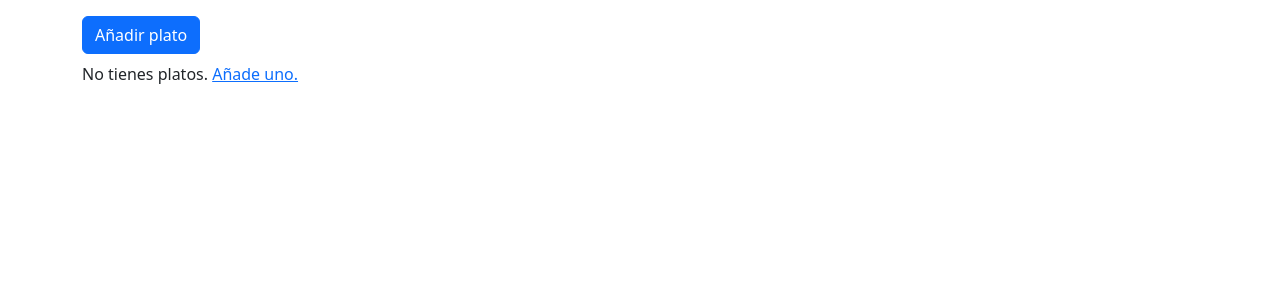
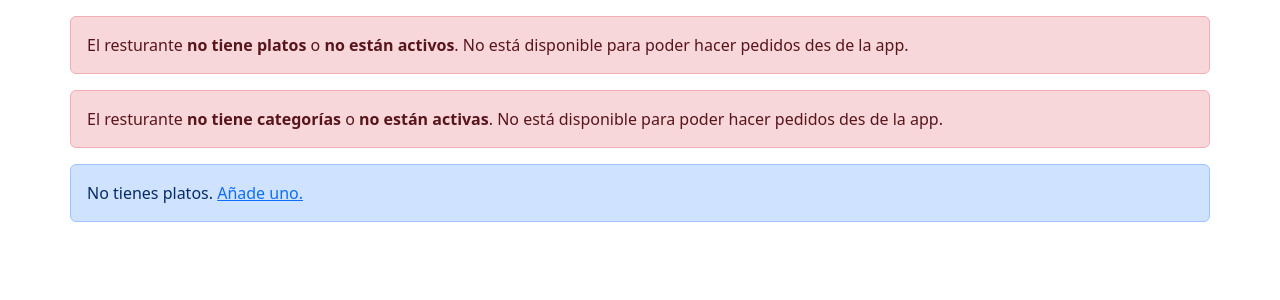
Before and after one commit to aawan2805/easyorder, a Django app: template easyorder/panel/templates/platos.html in a window 1280 px wide. Shown: the part 56-356 px from the top of the page. Run offline with Django 4.2, Linux system fonts and the light colour scheme; the template is opened without the code that fills it, so the values that code supplies are empty; some libraries are stand-ins or nearby versions.

Commit message:
New changes

```diff
--- a/easyorder/panel/models.py
+++ b/easyorder/panel/models.py
@@ -72,8 +72,8 @@ class Dish(models.Model):
     category = models.ForeignKey(Category, models.DO_NOTHING, related_name='dishes')
     ingredients = models.JSONField(default=list, blank=True, null=True)
     brand = models.ForeignKey(Brand, models.DO_NOTHING, related_name='dishes')
-    photo = models.ImageField(upload_to=dishes_directory_path, blank=True, null=True)
-    tags = models.CharField(max_length=100, default="", blank=True) # Para advertencias (alergicos, etc...)
+    photo = models.ImageField(upload_to=dishes_directory_path, blank=False, null=False)
+    tags = models.JSONField(default=list, blank=True, null=True) # Para advertencias (alergicos, etc...)
     active = models.BooleanField(default=True, blank=False, null=False)
     deleted = models.BooleanField(default=False, blank=True, null=True)
 
--- a/easyorder/panel/templates/edit-plato.html
+++ b/easyorder/panel/templates/edit-plato.html
@@ -84,8 +84,8 @@
                     <div class="form-group">
                         <label><span class="help">Tags</span></label>
                         <div>
-                            {{ form.tags }}
-                            <small class="text-danger">{{ form.errors.tags }}</small>
+                            {{ form.tags2 }}
+                            <small class="text-danger">{{ form.errors.tags2 }}</small>
                         <div>
                             <span class="help-block"><small><i class="mr-1 mdi mdi-information"></i>Introduce las etiquetas separadas por coma</small></span>
                         </div>
--- a/easyorder/panel/templates/platos.html
+++ b/easyorder/panel/templates/platos.html
@@ -22,15 +22,30 @@
 
 {% block content %}
 
-    <div class="row">
-        <div class="col-12">
-            <a class="btn btn-primary" href="{% url 'panel:add-plato' %}" role="button">Añadir plato</a>
-        </div>
-    </div>
     <div class="row mt-2">
+        {% if not active %}
+            <div class="alert alert-danger" role="alert">
+                El resturante <strong>no tiene platos</strong> o <strong>no están activos</strong>. No está disponible para poder hacer pedidos des de la app.
+            </div>
+        {% endif %}
+
+        {% if not has_categories %}
+            <div class="alert alert-danger" role="alert">
+                El resturante <strong>no tiene categorías</strong> o <strong>no están activas</strong>. No está disponible para poder hacer pedidos des de la app.
+            </div>
+        {% endif %}
+
         {% if not object_list %}
-            <p>No tienes platos. <a href="{% url 'panel:add-plato' %}">Añade uno.</a></p>
+            <div class="alert alert-primary" role="alert">
+                No tienes platos. <a href="{% url 'panel:add-plato' %}">Añade uno.</a>
+            </div>
         {% else %}
+            <div class="row">
+                <div class="col-12">
+                    <a class="btn btn-primary" href="{% url 'panel:add-plato' %}" role="button">Añadir plato</a>
+                </div>
+            </div>
+
             <table class="table">
                 <thead>
                 <tr>
```
Also changed, not shown: easyorder/panel/forms.py (+9 -5 lines), easyorder/panel/templates/categories.html (+7 -6 lines), easyorder/panel/views.py (+24 -2 lines), easyorder/media/brands/qr_53feeeea-c17f-4805-bc2d-a90efdd616c0.png (added), easyorder/panel/migrations/0007_alter_dish_tags.py (added), easyorder/panel/migrations/0008_alter_dish_photo.py (added).
